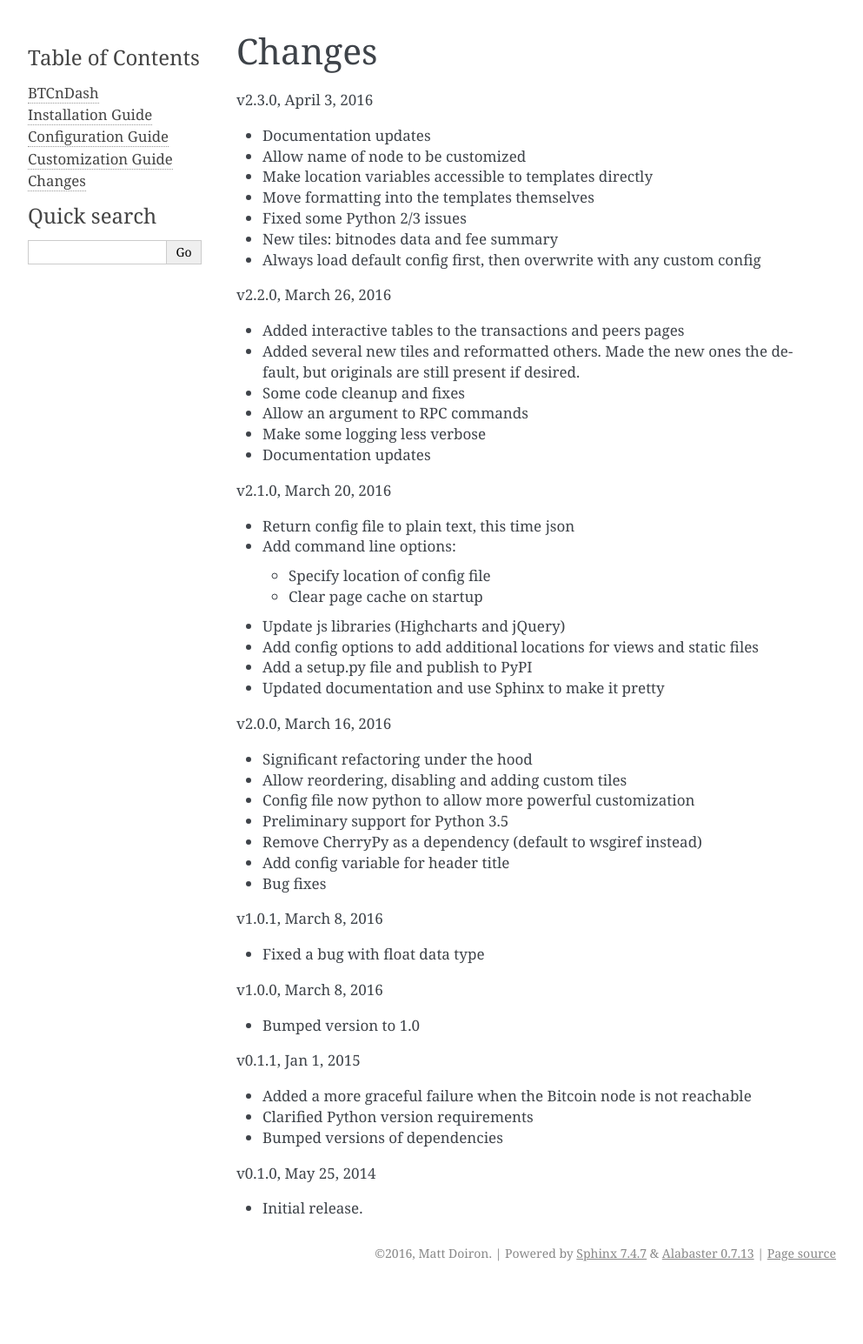
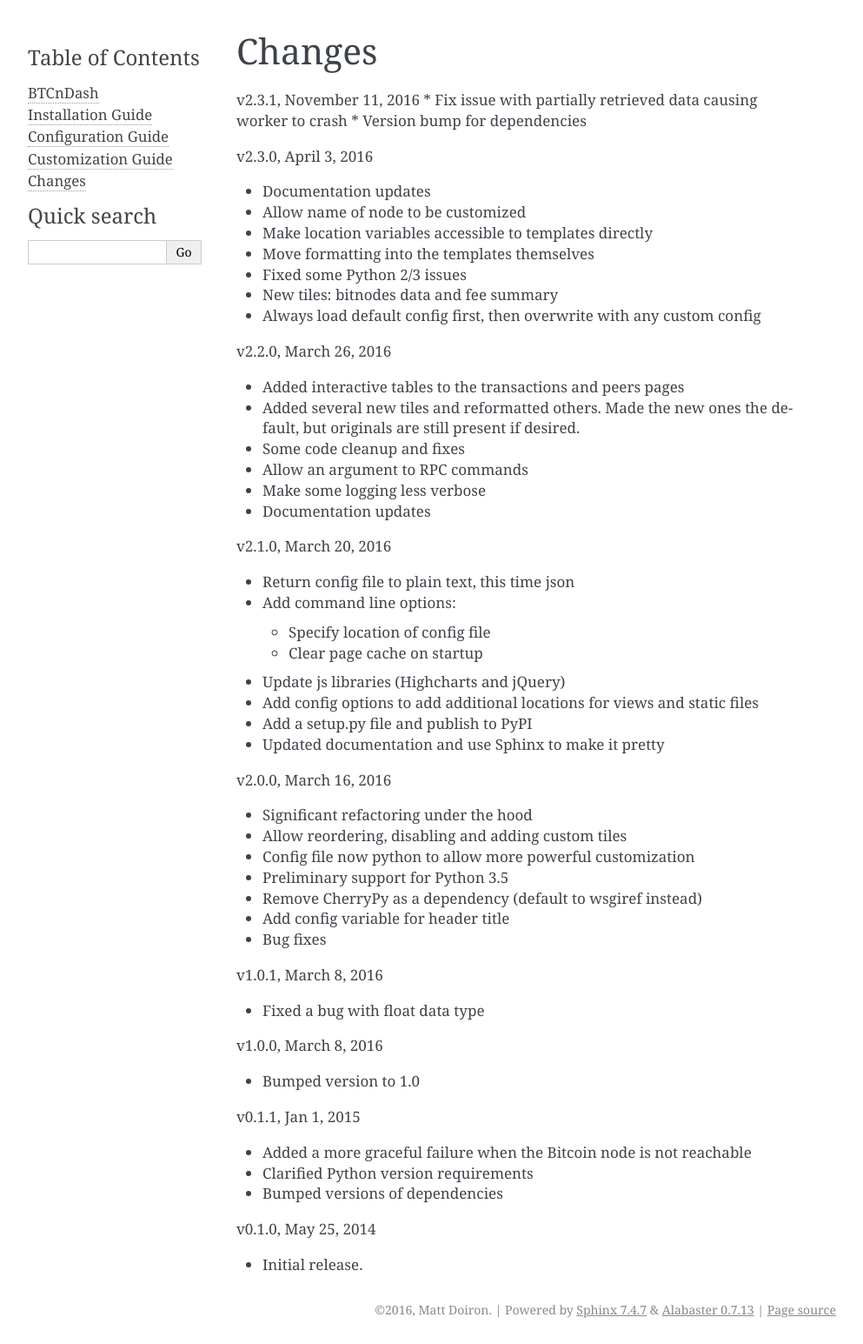
Before and after one commit to mattdoiron/btcndash, a Sphinx documentation site: the page built from doc/changelog_link.rst, in a window 1280 px wide. Shown: the whole page at 87% size, without its empty margins (148-1141 px from the left). Built offline with Sphinx 7.4.7, drawn with Linux system fonts in a browser that asks for light colours; before the commit the page ends 1480 px from its top, so only the background shows below that.

Commit message:
Update changelog and docs

```diff
--- a/CHANGELOG.rst
+++ b/CHANGELOG.rst
@@ -1,5 +1,9 @@
 Changes
 =======
+
+v2.3.1, November 11, 2016
+* Fix issue with partially retrieved data causing worker to crash
+* Version bump for dependencies
 
 v2.3.0, April 3, 2016
 
--- a/doc/installation.rst
+++ b/doc/installation.rst
@@ -38,7 +38,7 @@ The recommended way to install BTCnDash is via pip::
 
 It can also be installed manually by downloading the latest release of BTCnDash::
 
-    wget https://bitbucket.org/mattdoiron/btcndash/get/v2.1.0.tar.gz
+    wget https://bitbucket.org/mattdoiron/btcndash/get/v2.3.1.tar.gz
 
 If you have mercurial installed you can also do::
 
```
